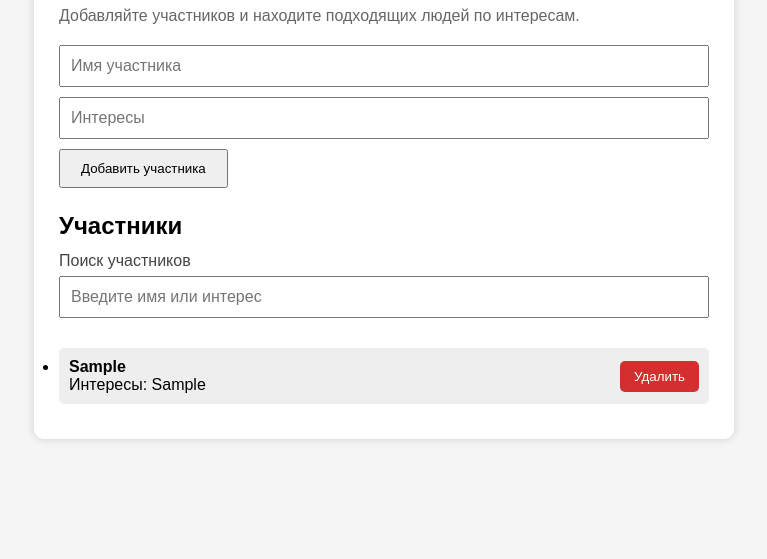
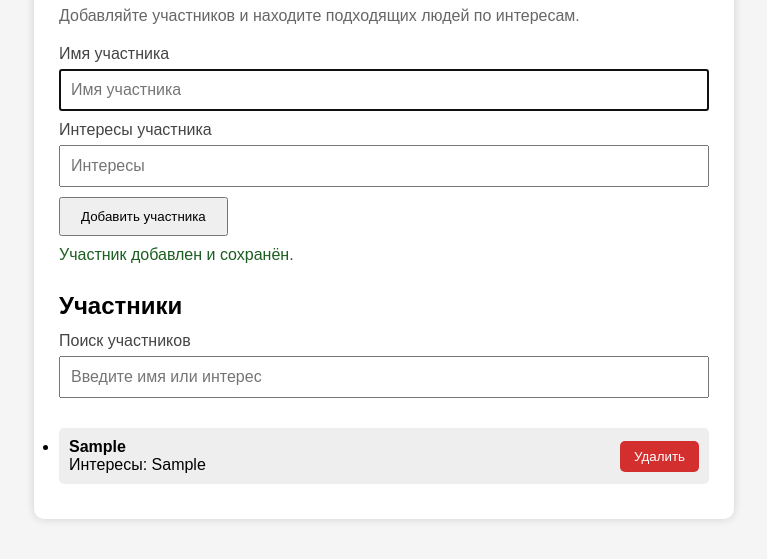
Before and after one commit to xxstevexxds/Kolosov-rabota, a website: page index.html in a window 1280 px wide. Both pictures are taken after typing "Sample", "Sample" into the empty fields and a click on the button "Добавить участника". Shown: the part 105-664 px from the top of the page, without its empty margins (256-1023 px from the left). Drawn offline with Linux system fonts and the light colour scheme.

Commit message:
feat: улучшен предрелизный сценарий приложения

```diff
--- a/index.html
+++ b/index.html
@@ -18,11 +18,13 @@
 
     <div class="form">
 
+        <label for="name">Имя участника</label>
         <input
             type="text"
             id="name"
             placeholder="Имя участника">
 
+        <label for="interest">Интересы участника</label>
         <input
             type="text"
             id="interest"
@@ -34,6 +36,8 @@
 
     </div>
 
+    <p id="message" class="message" role="status" aria-live="polite"></p>
+
     <h2>Участники</h2>
 
     <label class="search-label" for="search">Поиск участников</label>
@@ -42,6 +46,7 @@
         id="search"
         placeholder="Введите имя или интерес">
 
+    <p id="emptyState" class="empty-state"></p>
     <ul id="list"></ul>
 
 </div>
--- a/logic.js
+++ b/logic.js
@@ -21,9 +21,27 @@
         }
     }
 
+    function validateParticipant(users, name, interest) {
+        const normalizedName = name.trim();
+        const normalizedInterest = interest.trim();
+
+        if (!normalizedName || !normalizedInterest) {
+            return "Введите имя участника и его интересы.";
+        }
+
+        const nameExists = users.some(user =>
+            user.name.toLowerCase() === normalizedName.toLowerCase()
+        );
+
+        return nameExists
+            ? "Участник с таким именем уже существует."
+            : "";
+    }
+
     const participantLogic = {
         filterUsers,
-        parseStoredUsers
+        parseStoredUsers,
+        validateParticipant
     };
 
     if (typeof module !== "undefined" && module.exports) {
--- a/script.js
+++ b/script.js
@@ -1,5 +1,9 @@
 const list = document.getElementById("list");
 const search = document.getElementById("search");
+const nameInput = document.getElementById("name");
+const interestInput = document.getElementById("interest");
+const message = document.getElementById("message");
+const emptyState = document.getElementById("emptyState");
 
 function loadUsers() {
     return ParticipantLogic.parseStoredUsers(localStorage.getItem("users"));
@@ -15,42 +19,53 @@ render();
 
 search.addEventListener("input", render);
 
-document.getElementById("addBtn").addEventListener("click", () => {
+document.getElementById("addBtn").addEventListener("click", addParticipant);
+[nameInput, interestInput].forEach(input => {
+    input.addEventListener("keydown", event => {
+        if (event.key === "Enter") {
+            addParticipant();
+        }
+    });
+});
 
-    const name = document.getElementById("name");
-    const interest = document.getElementById("interest");
+function showMessage(text, type = "success") {
+    message.textContent = text;
+    message.classList.toggle("error", type === "error");
+}
 
-    // Проверка №1 - пустые поля
-    if (name.value.trim() === "" || interest.value.trim() === "") {
-        alert("Ошибка: заполните имя участника и его интересы.");
-        return;
-    }
+function addParticipant() {
+    const validationError = ParticipantLogic.validateParticipant(
+        users,
+        nameInput.value,
+        interestInput.value
+    );
 
-    // Проверка №2 - одинаковые имена
-    if (users.some(user =>
-        user.name.toLowerCase() === name.value.trim().toLowerCase()
-    )) {
-        alert("Участник с таким именем уже существует.");
+    if (validationError) {
+        showMessage(validationError, "error");
         return;
     }
 
     users.push({
-        name: name.value.trim(),
-        interest: interest.value.trim()
+        name: nameInput.value.trim(),
+        interest: interestInput.value.trim()
     });
 
     saveUsers();
-
-    name.value = "";
-    interest.value = "";
-
+    nameInput.value = "";
+    interestInput.value = "";
+    showMessage("Участник добавлен и сохранён.");
     render();
-
-});
+    nameInput.focus();
+}
 
 function deleteUser(index) {
+    if (!window.confirm("Удалить участника?")) {
+        return;
+    }
+
     users.splice(index, 1);
     saveUsers();
+    showMessage("Участник удалён.");
     render();
 }
 
@@ -80,6 +95,13 @@ function createUserListItem(user) {
 }
 
 function render() {
+    const filteredUsers = ParticipantLogic.filterUsers(users, search.value);
+
     list.innerHTML = "";
-    list.append(...ParticipantLogic.filterUsers(users, search.value).map(createUserListItem));
+    list.append(...filteredUsers.map(createUserListItem));
+
+    emptyState.hidden = filteredUsers.length > 0;
+    emptyState.textContent = users.length === 0
+        ? "Участников пока нет. Добавьте первого участника в форме выше."
+        : "По вашему запросу участники не найдены.";
 }
--- a/style.css
+++ b/style.css
@@ -36,6 +36,31 @@ input {
     padding: 10px;
     margin-bottom: 10px;
     font-size: 16px;
+}
+
+.form label {
+    display: block;
+    margin-bottom: 6px;
+    color: #444;
+}
+
+.message {
+    min-height: 22px;
+    margin-top: 10px;
+    color: #1b5e20;
+}
+
+.message.error {
+    color: #b71c1c;
+}
+
+.empty-state {
+    padding: 18px;
+    margin-top: 20px;
+    color: #666;
+    text-align: center;
+    background: #f5f5f5;
+    border-radius: 5px;
 }
 
 .search-label {
```
Also changed, not shown: tests/logic.test.js (+23 -1 lines).
